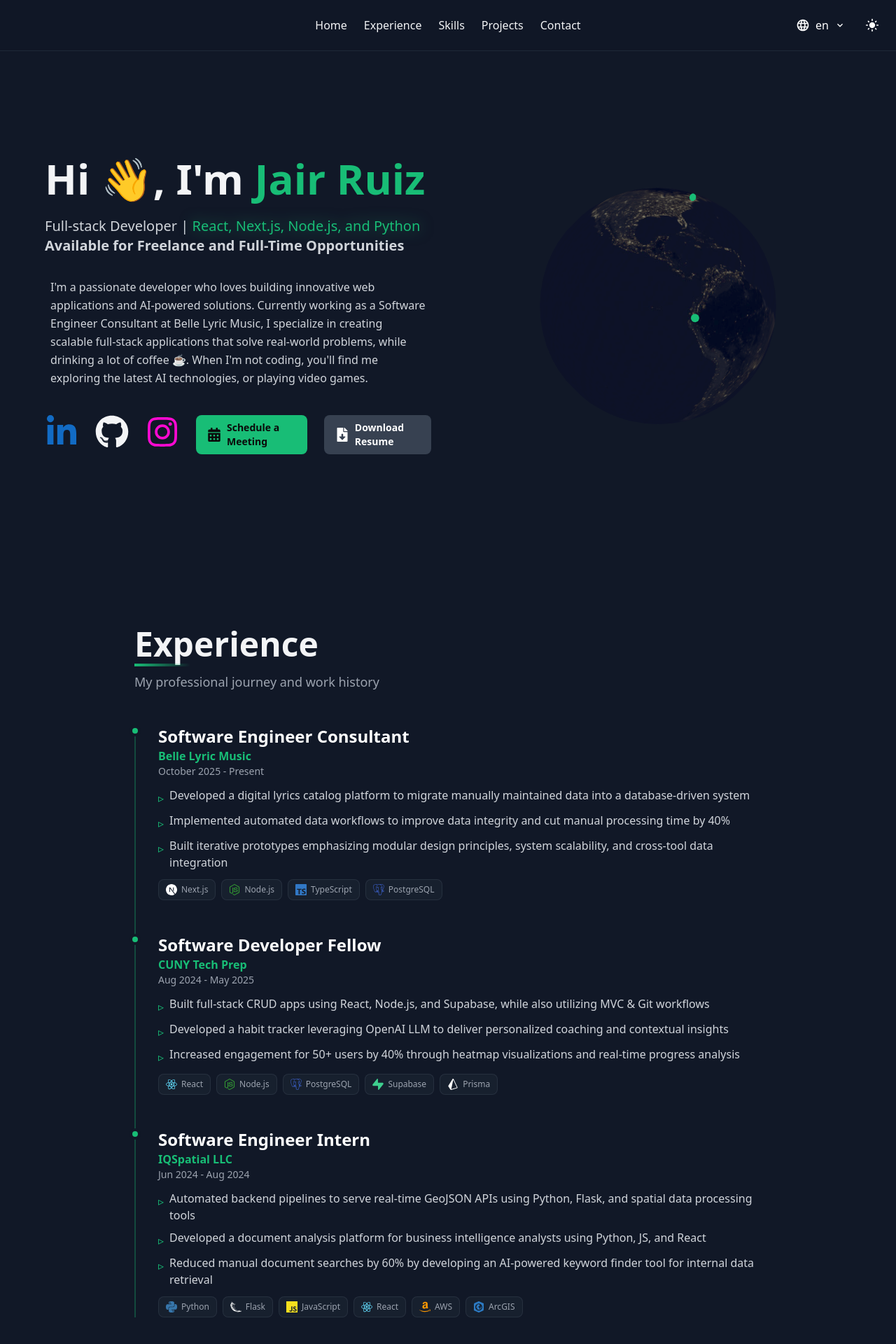
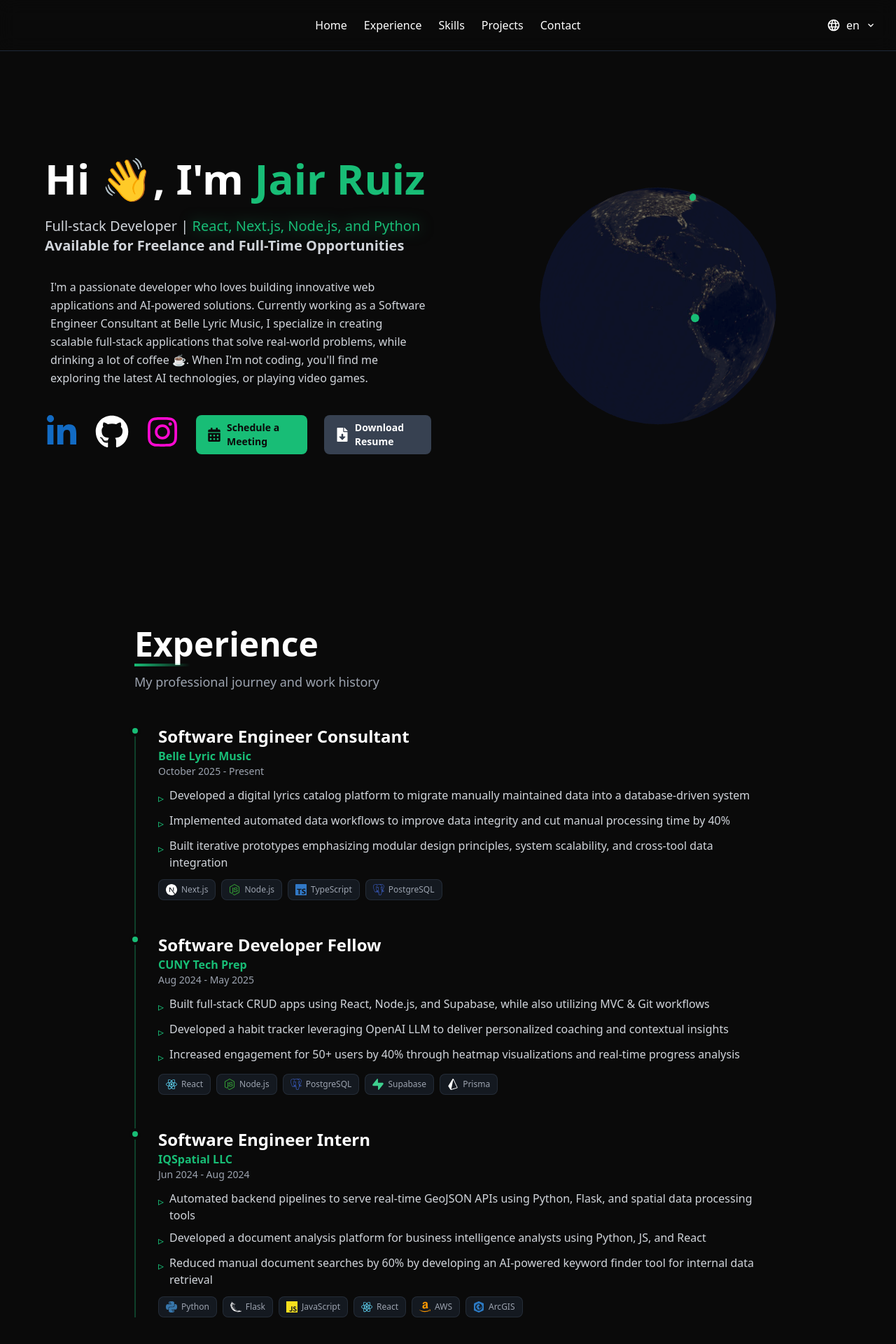
Before and after one commit to JNikolo/jnikolo.github.io, a Next.js app: page / in a window 1280 px wide. Shown: the top 1920 px of the page at 70% size. Built offline with nearby package versions, Linux system fonts and the light colour scheme.

Commit message:
delete dark mode feature

```diff
--- a/src/app/components/contact/Contact.tsx
+++ b/src/app/components/contact/Contact.tsx
@@ -6,7 +6,7 @@ export function Contact() {
   return (
     <section
       id="contact"
-      className="py-16 sm:py-24 bg-gradient-to-b from-night to-gray-900 dark:from-gray-900 dark:to-black"
+      className="py-16 sm:py-24 bg-gradient-to-b from-night to-gray-900"
     >
       <div className="container mx-auto px-4 sm:px-6">
         <div className="max-w-4xl mx-auto">
--- a/src/app/components/experience/Experience.tsx
+++ b/src/app/components/experience/Experience.tsx
@@ -21,7 +21,7 @@ function ExperienceItem({
   return (
     <div className="relative pl-8 pb-12 border-l-2 border-emerald/30 last:pb-0">
       {/* Timeline dot */}
-      <div className="absolute -left-[9px] top-0 w-4 h-4 rounded-full bg-emerald border-4 border-night dark:border-gray-900"></div>
+      <div className="absolute -left-[9px] top-0 w-4 h-4 rounded-full bg-emerald border-4 border-night"></div>
 
       <div className="space-y-3">
         <div>
@@ -87,10 +87,7 @@ export function Experience() {
   ];
 
   return (
-    <section
-      id="experience"
-      className="py-16 sm:py-24 bg-night dark:bg-gray-900"
-    >
+    <section id="experience" className="py-16 sm:py-24 bg-night">
       <div className="container mx-auto px-4 sm:px-6">
         <div className="max-w-4xl mx-auto">
           {/* Section Header */}
--- a/src/app/components/footer/Footer.tsx
+++ b/src/app/components/footer/Footer.tsx
@@ -8,7 +8,7 @@ export function Footer() {
   };
 
   return (
-    <footer className="bg-gray-900 dark:bg-black border-t border-gray-800">
+    <footer className="bg-gray-900 border-t border-gray-800">
       <div className="container mx-auto px-4 sm:px-6 py-12">
         <div className="max-w-4xl mx-auto">
           {/* Main Footer Content */}
@@ -33,16 +33,16 @@ export function Footer() {
                   Home
                 </a>
                 <a
+                  href="#experience"
+                  className="text-gray-400 hover:text-emerald transition-colors text-sm"
+                >
+                  Experience
+                </a>
+                <a
                   href="#skills"
                   className="text-gray-400 hover:text-emerald transition-colors text-sm"
                 >
                   Skills
-                </a>
-                <a
-                  href="#experience"
-                  className="text-gray-400 hover:text-emerald transition-colors text-sm"
-                >
-                  Experience
                 </a>
                 <a
                   href="#projects"
--- a/src/app/components/navigation/DarkModeButton.tsx
+++ /dev/null
@@ -1,43 +0,0 @@
-"use client";
-import { MdDarkMode, MdLightMode } from "react-icons/md";
-
-type DarkModeButtonProps = {
-  onToggle: () => void;
-  isDark: boolean;
-  mounted: boolean;
-};
-
-export function DarkModeButton({
-  onToggle,
-  isDark,
-  mounted,
-}: DarkModeButtonProps) {
-  // Avoid hydration mismatch by not rendering until mounted
-  if (!mounted) {
-    return (
-      <button
-        className="p-2 rounded-md hover:text-gray-300 dark:hover:bg-gray-700 dark:text-white"
-        type="button"
-        title="Toggle dark mode"
-        disabled
-      >
-        <MdDarkMode className="text-xl" />
-      </button>
-    );
-  }
-
-  return (
-    <button
-      className="p-2 rounded-md hover:text-gray-300 dark:hover:bg-gray-700 dark:text-white transition-colors"
-      type="button"
-      title="Toggle dark mode"
-      onClick={onToggle}
-    >
-      {isDark ? (
-        <MdLightMode className="text-xl" />
-      ) : (
-        <MdDarkMode className="text-xl" />
-      )}
-    </button>
-  );
-}
--- a/src/app/components/navigation/LanguageDropdown.tsx
+++ b/src/app/components/navigation/LanguageDropdown.tsx
@@ -45,7 +45,7 @@ export function LanguageDropdown({
   return (
     <div className="relative" ref={dropdownRef}>
       <button
-        className="flex items-center space-x-2 px-3 py-2 rounded-md hover:text-gray-300 dark:hover:bg-gray-700 dark:text-white"
+        className="flex items-center space-x-2 px-3 py-2 rounded-md hover:text-gray-300 hover:bg-gray-700 text-white"
         type="button"
         aria-expanded={isOpen}
         aria-haspopup="true"
@@ -61,12 +61,12 @@ export function LanguageDropdown({
       </button>
 
       {isOpen && (
-        <div className="absolute right-0 mt-2 w-48 rounded-md shadow-lg bg-gray-500 dark:bg-gray-700 ring-1 ring-black ring-opacity-5">
+        <div className="absolute right-0 mt-2 w-48 rounded-md shadow-lg bg-gray-700 ring-1 ring-black ring-opacity-5">
           <div className="py-1" role="menu" aria-orientation="vertical">
             {LANGUAGES.map((language) => (
               <button
                 key={language.code}
-                className="w-full text-left px-4 py-2 text-sm hover:bg-gray-100 dark:hover:bg-gray-600 dark:text-white"
+                className="w-full text-left px-4 py-2 text-sm hover:bg-gray-600 text-white"
                 role="menuitem"
                 onClick={() => handleLanguageSelect(language)}
               >
--- a/src/app/components/navigation/Navbar.tsx
+++ b/src/app/components/navigation/Navbar.tsx
@@ -1,14 +1,10 @@
 "use client";
 import { NavLinks } from "./NavLinks";
-import { DarkModeButton } from "./DarkModeButton";
 import { LanguageDropdown } from "./LanguageDropdown";
-import { useDarkMode } from "../../hooks/useDarkMode";
 
 export function Navbar() {
-  const { isDark, toggle, mounted } = useDarkMode();
-
   return (
-    <nav className="sticky top-0 z-50 w-full px-4 py-4 bg-night/80 dark:bg-gray-900/80 backdrop-blur-md border-b border-gray-800">
+    <nav className="sticky top-0 z-50 w-full px-4 py-4 bg-night/80 backdrop-blur-md border-b border-gray-800">
       <div className="container mx-auto flex flex-col sm:flex-row items-center justify-between gap-4">
         {/* Logo/Brand - could be added here in the future */}
         <div className="hidden sm:block sm:w-1/3"></div>
@@ -21,7 +17,6 @@ export function Navbar() {
         {/* Settings - right aligned */}
         <div className="w-full sm:w-1/3 flex items-center justify-center sm:justify-end gap-2">
           <LanguageDropdown selectedLanguage="en" onLanguageChange={() => {}} />
-          <DarkModeButton onToggle={toggle} isDark={isDark} mounted={mounted} />
         </div>
       </div>
     </nav>
--- a/src/app/components/projects/Projects.tsx
+++ b/src/app/components/projects/Projects.tsx
@@ -22,7 +22,7 @@ function ProjectCard({
   image,
 }: ProjectCardProps) {
   return (
-    <div className="group relative bg-gray-800/50 dark:bg-gray-800/80 rounded-lg overflow-hidden border border-gray-700 hover:border-emerald/50 transition-all duration-300 hover:shadow-lg hover:shadow-emerald/10">
+    <div className="group relative bg-gray-800/50 rounded-lg overflow-hidden border border-gray-700 hover:border-emerald/50 transition-all duration-300 hover:shadow-lg hover:shadow-emerald/10">
       {/* Project Image */}
       {image && (
         <div className="relative h-48 bg-gray-900 overflow-hidden">
@@ -172,7 +172,7 @@ export function Projects() {
   ];
 
   return (
-    <section id="projects" className="py-16 sm:py-24 bg-night dark:bg-gray-900">
+    <section id="projects" className="py-16 sm:py-24 bg-night">
       <div className="container mx-auto px-4 sm:px-6">
         <div className="max-w-5xl mx-auto">
           {/* Section Header */}
--- a/src/app/components/ui/Button.tsx
+++ b/src/app/components/ui/Button.tsx
@@ -24,7 +24,7 @@ export function Button({
   ...props
 }: ButtonProps) {
   const baseStyles =
-    "inline-flex items-center justify-center font-semibold rounded-lg transition-all duration-300 focus:outline-none focus:ring-2 focus:ring-emerald focus:ring-offset-2 focus:ring-offset-night dark:focus:ring-offset-gray-900 disabled:opacity-50 disabled:cursor-not-allowed";
+    "inline-flex items-center justify-center font-semibold rounded-lg transition-all duration-300 focus:outline-none focus:ring-2 focus:ring-emerald focus:ring-offset-2 focus:ring-offset-night disabled:opacity-50 disabled:cursor-not-allowed";
 
   const variants = {
     primary:
--- a/src/app/hooks/useDarkMode.ts
+++ /dev/null
@@ -1,35 +0,0 @@
-"use client";
-import { useEffect, useState } from "react";
-
-export function useDarkMode() {
-  const [isDark, setIsDark] = useState<boolean>(false);
-  const [mounted, setMounted] = useState(false);
-
-  useEffect(() => {
-    setMounted(true);
-    // Check localStorage or default to dark mode
-    const stored = localStorage.getItem("darkMode");
-    if (stored !== null) {
-      setIsDark(stored === "true");
-    } else {
-      // Default to dark mode
-      setIsDark(true);
-    }
-  }, []);
-
-  useEffect(() => {
-    if (!mounted) return;
-
-    const root = document.documentElement;
-    if (isDark) {
-      root.classList.add("dark");
-    } else {
-      root.classList.remove("dark");
-    }
-    localStorage.setItem("darkMode", String(isDark));
-  }, [isDark, mounted]);
-
-  const toggle = () => setIsDark((prev) => !prev);
-
-  return { isDark, toggle, mounted };
-}
--- a/src/app/layout.tsx
+++ b/src/app/layout.tsx
@@ -51,9 +51,7 @@ export default function RootLayout({
 }>) {
   return (
     <html lang="en">
-      <body className="bg-night text-white dark:bg-gray-900 dark:text-gray-100 transition-colors">
-        {children}
-      </body>
+      <body className="bg-night text-white transition-colors">{children}</body>
     </html>
   );
 }
```
Also changed, not shown: src/app/components/skills/Skills.tsx (+5 -5 lines).
